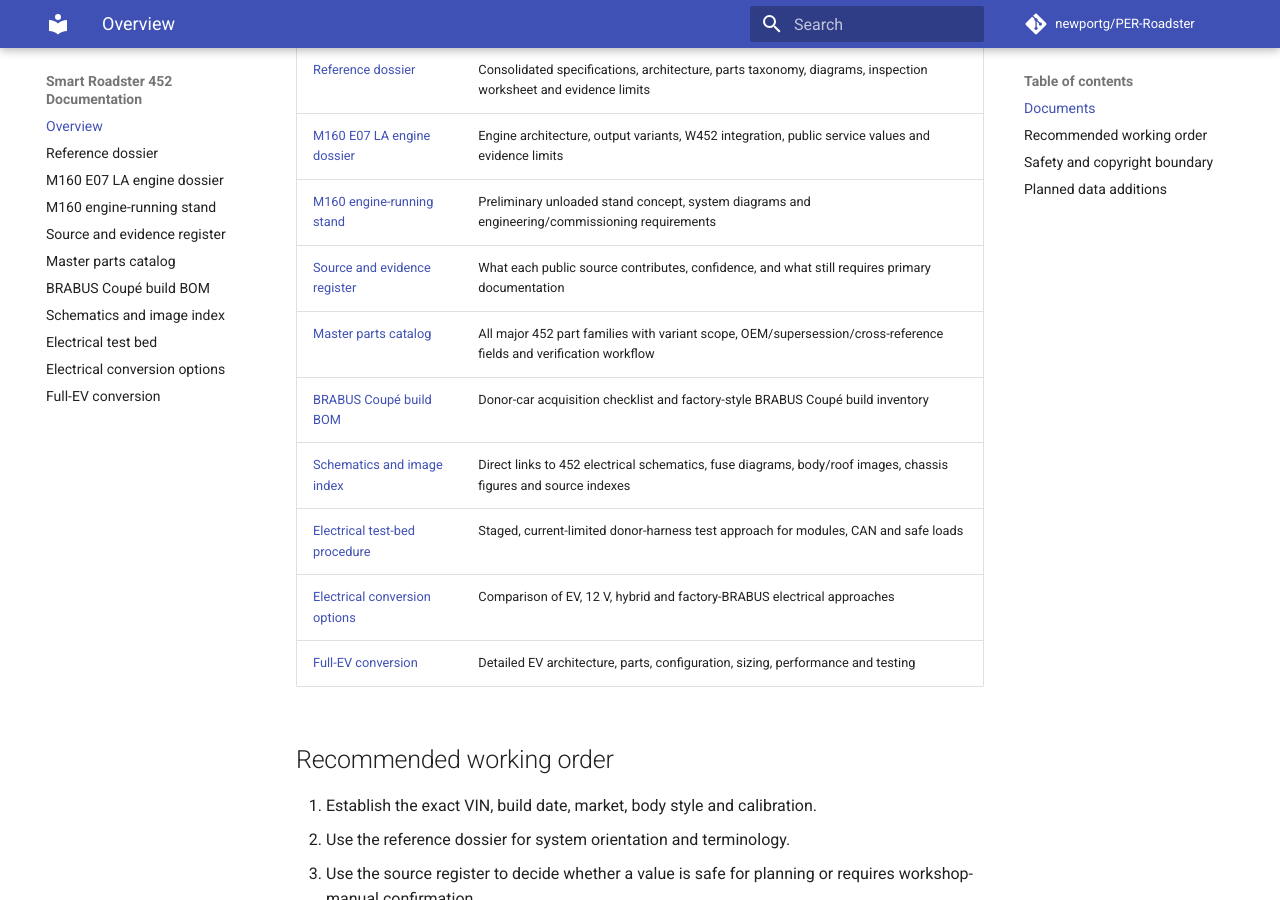
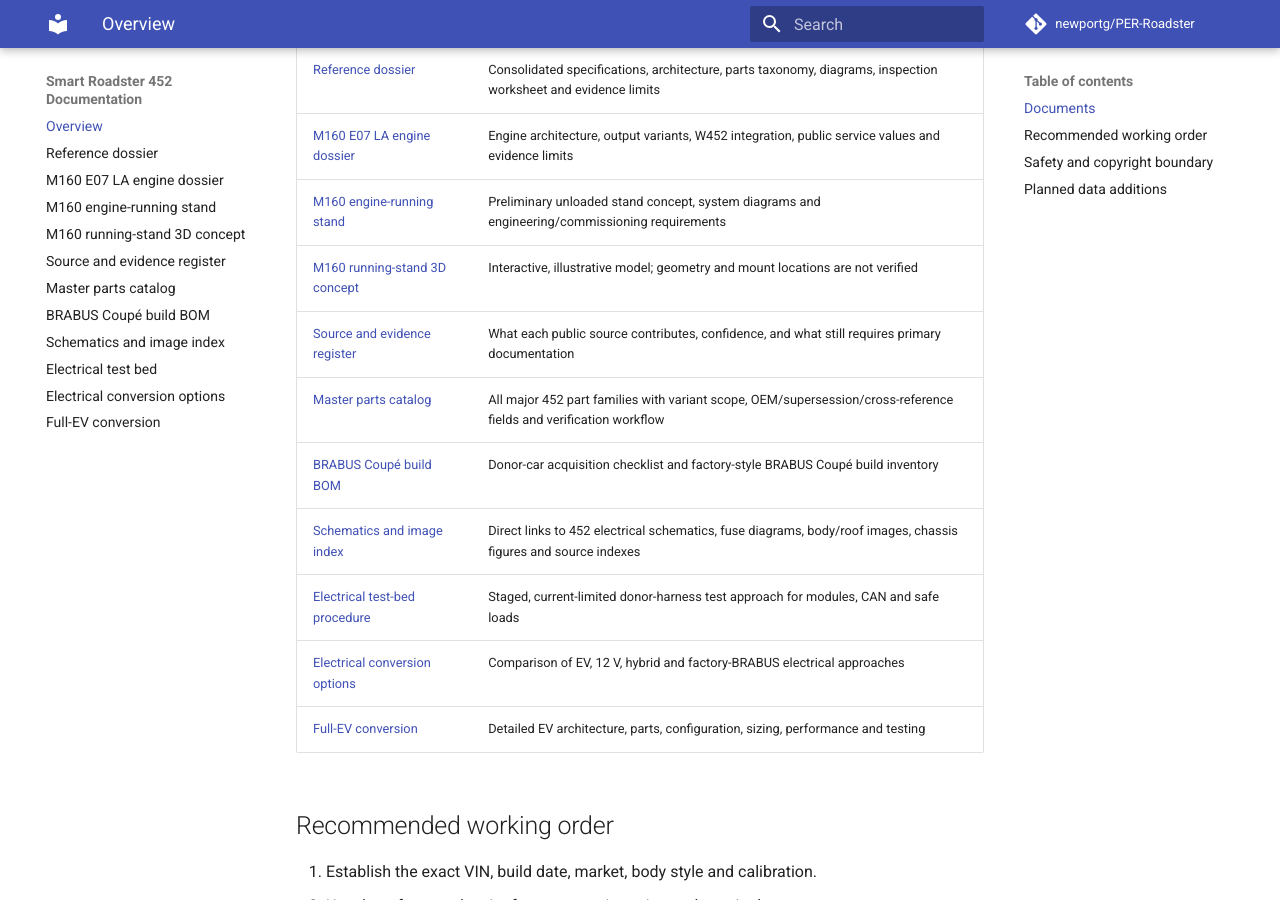
Before and after one commit to newportg/PER-Roadster, an MkDocs documentation site: the page built from docs/README.md, in a window 1280 px wide and 900 px high, scrolled down 346 px. Built offline with MkDocs 1.6.1 and Material for MkDocs 9.7.7, drawn with Linux system fonts in a browser that asks for light colours; comment, search, counter and statistics services are not loaded.

Commit message:
Add M160 running-stand 3D concept to documentation and navigation

```diff
--- a/docs/README.md
+++ b/docs/README.md
@@ -11,6 +11,7 @@ catalogue values, owner experience and VIN-dependent data separate.
 | [Reference dossier](./smart-roadster-452-reference-dossier.md) | Consolidated specifications, architecture, parts taxonomy, diagrams, inspection worksheet and evidence limits |
 | [M160 E07 LA engine dossier](./smart-m160-e07-la-engine-dossier.md) | Engine architecture, output variants, W452 integration, public service values and evidence limits |
 | [M160 engine-running stand](./smart-m160-engine-running-stand.md) | Preliminary unloaded stand concept, system diagrams and engineering/commissioning requirements |
+| [M160 running-stand 3D concept](./assets/m160-running-stand-3d.html) | Interactive, illustrative model; geometry and mount locations are not verified |
 | [Source and evidence register](./smart-roadster-452-source-register.md) | What each public source contributes, confidence, and what still requires primary documentation |
 | [Master parts catalog](./smart-roadster-452-master-parts-catalog.md) | All major 452 part families with variant scope, OEM/supersession/cross-reference fields and verification workflow |
 | [BRABUS Coupé build BOM](./smart-roadster-brabus-coupe-build-bom.md) | Donor-car acquisition checklist and factory-style BRABUS Coupé build inventory |
--- a/mkdocs.yml
+++ b/mkdocs.yml
@@ -37,6 +37,7 @@ nav:
   - Reference dossier: smart-roadster-452-reference-dossier.md
   - M160 E07 LA engine dossier: smart-m160-e07-la-engine-dossier.md
   - M160 engine-running stand: smart-m160-engine-running-stand.md
+  - M160 running-stand 3D concept: assets/m160-running-stand-3d.html
   - Source and evidence register: smart-roadster-452-source-register.md
   - Master parts catalog: smart-roadster-452-master-parts-catalog.md
   - BRABUS Coupé build BOM: smart-roadster-brabus-coupe-build-bom.md
```
